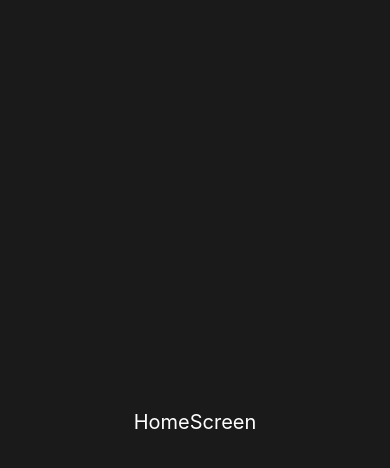
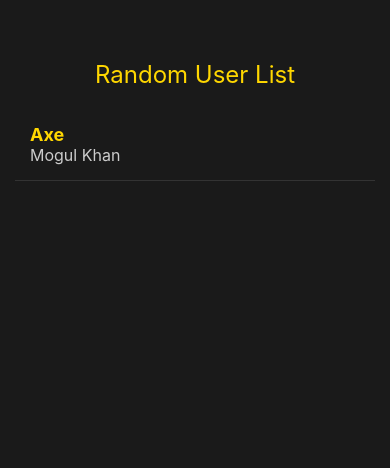
Before and after one commit to chab0114/mad9135-react-native-assignment-2, a React Native app: screen / in a window 390 px wide. Shown: the top 468 px of the page. Built offline with nearby package versions, Linux system fonts and the light colour scheme.

Commit message:
feat: add centralized styles

```diff
--- a/src/screens/HomeScreen.tsx
+++ b/src/screens/HomeScreen.tsx
@@ -1,10 +1,23 @@
+// src/screens/HomeScreen.tsx
 import React from 'react';
 import { View, Text, StyleSheet } from 'react-native';
+import { colors } from '../styles/globalStyles';
 
 export default function HomeScreen() {
+  const testUser = {
+    uuid: 'test-123',
+    name: { first: 'Axe', last: 'Mogul Khan' },
+    picture: { thumbnail: 'https://randomuser.me/api/portraits/thumb/men/1.jpg' }
+  };
+
   return (
     <View style={styles.container}>
-      <Text style={styles.text}>HomeScreen</Text>
+      <Text style={styles.title}>Random User List</Text>
+
+      <View style={styles.userItem}>
+        <Text style={styles.firstName}>{testUser.name.first}</Text>
+        <Text style={styles.lastName}>{testUser.name.last}</Text>
+      </View>
     </View>
   );
 }
@@ -12,12 +25,28 @@ export default function HomeScreen() {
 const styles = StyleSheet.create({
   container: {
     flex: 1,
-    justifyContent: 'center',
-    alignItems: 'center',
-    backgroundColor: '#1a1a1a',
+    backgroundColor: colors.background,
+    paddingTop: 60,
   },
-  text: {
-    fontSize: 20,
-    color: '#ffffff',
+  title: {
+    fontSize: 24,
+    color: colors.primary,
+    textAlign: 'center',
+    marginBottom: 20,
+  },
+  userItem: {
+    padding: 15,
+    marginHorizontal: 15,
+    borderBottomWidth: 1,
+    borderBottomColor: colors.border,
+  },
+  firstName: {
+    fontSize: 18,
+    fontWeight: 'bold',
+    color: colors.primary,
+  },
+  lastName: {
+    fontSize: 16,
+    color: colors.textSecondary,
   },
 });
--- /dev/null
+++ b/src/styles/globalStyles.ts
@@ -0,0 +1,36 @@
+// src/styles/globalStyles.ts
+
+import { StyleSheet } from 'react-native';
+
+// Dota 2 inspired color palette
+export const colors = {
+  background: '#1a1a1a',
+  backgroundSecondary: '#242424',
+  primary: '#ffd700',
+  primaryDark: '#d4af37',
+  textPrimary: '#ffffff',
+  textSecondary: '#cccccc',
+  textMuted: '#888888',
+  border: '#333333',
+  borderLight: '#444444',
+  success: '#52c41a',
+  error: '#ff190c',
+  warning: '#faad14',
+};
+
+// Global reusable styles
+export const globalStyles = StyleSheet.create({
+  container: {
+    flex: 1,
+    backgroundColor: colors.background,
+  },
+  title: {
+    fontSize: 24,
+    color: colors.primary,
+    fontWeight: 'bold',
+  },
+  text: {
+    fontSize: 16,
+    color: colors.textPrimary,
+  },
+});
```
